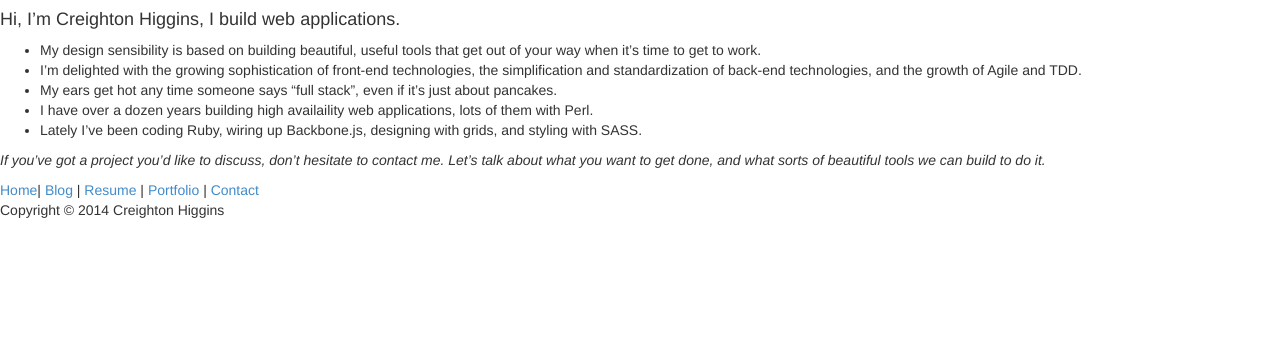
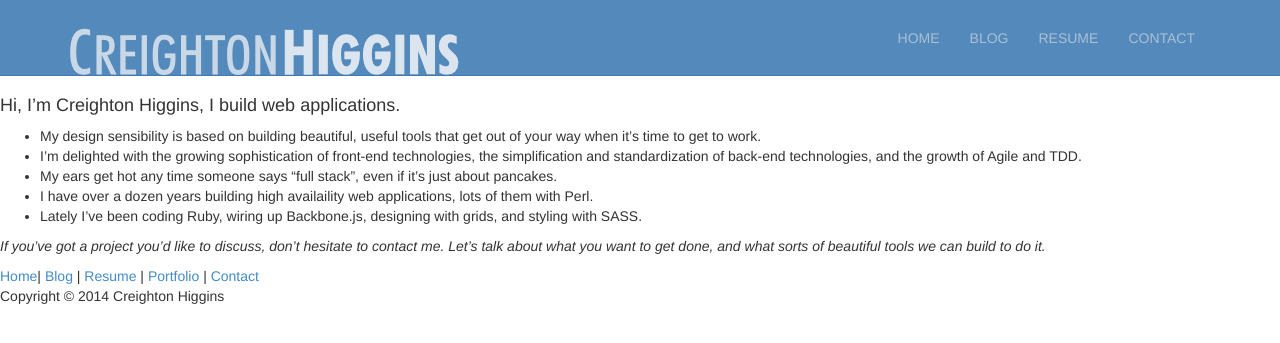
Before and after one commit to chigginsiii/blogtown, a Jekyll site: the page built from index.html, in a window 1280 px wide. Shown: the top 343 px of the page. Built offline with Jekyll 4.4.1, drawn with Linux system fonts in a browser that asks for light colours.

Commit message:
custom navbar vars

```diff
--- a/_includes/header.html
+++ b/_includes/header.html
@@ -1,3 +1,23 @@
-    <!-- header -->
-    <div id="header" class="">
+<nav class="navbar navbar-default navbar-static-top" role="navigation">
+  <div class="container">
+    <div class="navbar-header">
+      <button type="button" class="navbar-toggle" data-toggle="collapse" data-target="#navbar-header-menu">
+	<span class="sr-only">Toggle navigation</span>
+        <span class="icon-bar"></span>
+        <span class="icon-bar"></span>
+        <span class="icon-bar"></span>
+      </button>
+      <a class="navbar-brand"><img src="/images/logo_brand.png"></a>
     </div>
+
+    <div class="navbar-right collapse navbar-collapse" id="navbar-header-menu">
+      <ul class="nav navbar-nav">
+	<li><a href="#">HOME</a></li>
+	<li><a href="#">BLOG</a></li>
+	<li><a href="#">RESUME</a></li>
+	<li><a href="#">CONTACT</a></li>
+      </ul>
+    </div>
+
+  </div>
+</nav>
--- /dev/null
+++ b/_sass/custom-vars.sass
@@ -0,0 +1,24 @@
+/* navbar */
+
+$navbar-height: 75px
+$navbar-default-color: #d5e0ea
+$navbar-default-bg: #5489bc
+
+// Navbar links
+$navbar-default-link-color:                #aac0d4
+$navbar-default-link-hover-color:          #dae5ef
+$navbar-default-link-hover-bg:             transparent
+$navbar-default-link-active-color:         #e9f0f7
+$navbar-default-link-active-bg:            darken($navbar-default-bg, 6.5%)
+$navbar-default-link-disabled-color:       #ccc
+$navbar-default-link-disabled-bg:          transparent
+
+// Navbar brand label
+$navbar-default-brand-color:               $navbar-default-link-color
+$navbar-default-brand-hover-color:         darken($navbar-default-brand-color, 10%)
+$navbar-default-brand-hover-bg:            transparent
+
+// Navbar toggle
+$navbar-default-toggle-hover-bg:           #dae5ef
+$navbar-default-toggle-icon-bar-bg:        #aac0d4
+$navbar-default-toggle-border-color:       #aac0d4
--- a/css/style.sass
+++ b/css/style.sass
@@ -1,3 +1,4 @@
 ---
 ---
+@import 'custom-vars'
 @import bootstrap
```
Also changed, not shown: images/logo_brand.png (added), 1 other file.
